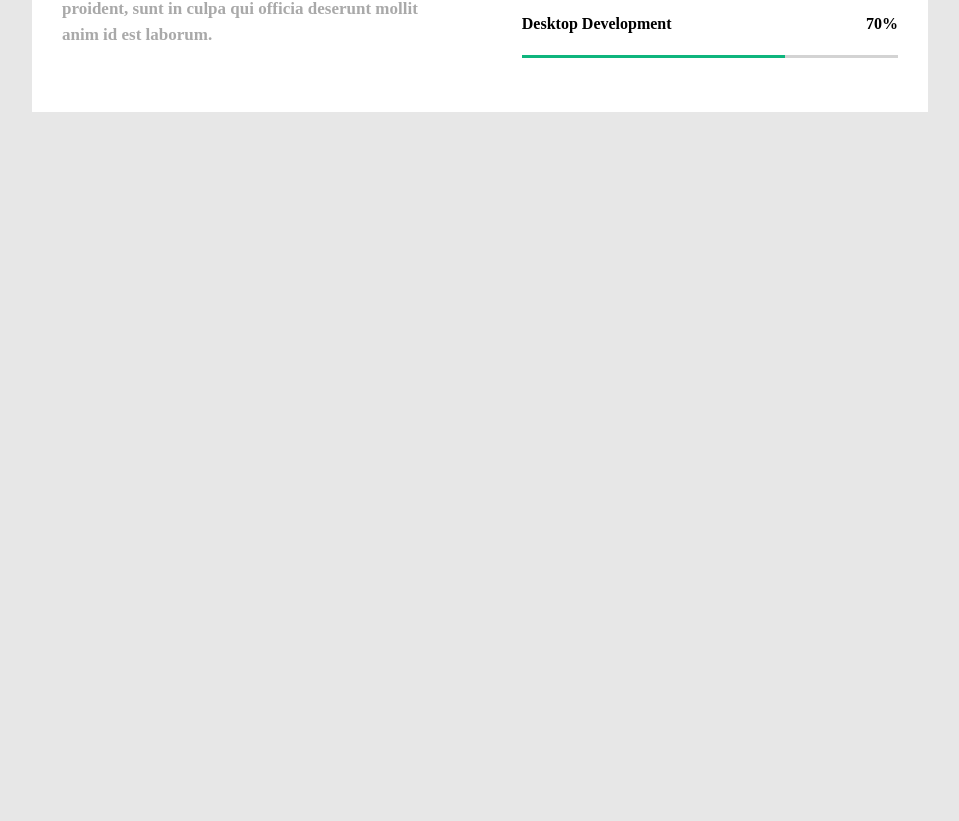
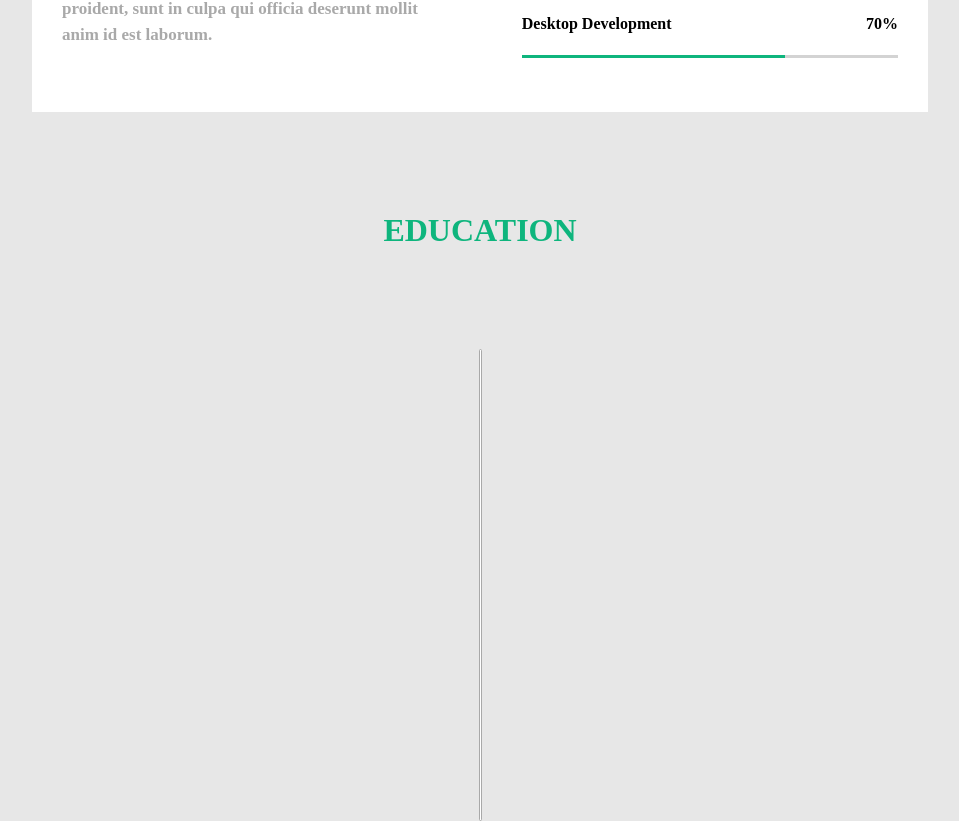
Before and after one commit to jetbase-io/crash-course, a React (Create React App) app: page / in a window 1280 px wide. Shown: the part 1089-1910 px from the top of the page, without its empty margins (160-1119 px from the left). Before the commit the page ends 1251 px from the top, so only its background shows below. Built offline with nearby package versions, Linux system fonts and the light colour scheme.

Commit message:
Create "Education" component

```diff
--- a/src/App.js
+++ b/src/App.js
@@ -1,13 +1,10 @@
 import React from 'react';
 
 import Container from './components/common/Container';
-
 import Header from "./components/header/Header";
-
 import ProfileCard from "./components/profile-card/ProfileCard";
-
 import Skills from "./components/skills/Skills";
-
+import Education from "./components/education/Education";
 
 function App() {
     return (
@@ -18,6 +15,7 @@ function App() {
                 <Header />
                 <ProfileCard />
                 <Skills />
+                <Education />
             </Container>
         </>
     );
--- /dev/null
+++ b/src/components/education/Education.css
@@ -0,0 +1,15 @@
+.education {
+    position: relative;
+}
+
+.education__center-line {
+    position: absolute;
+    left: 0;
+    right: 0;
+    margin: 0 auto;
+    background: white;
+    height: calc(600px - 10vw);
+    width: 3px;
+    border: 1px solid darkgray;
+    border-radius: 3px;
+}
--- /dev/null
+++ b/src/components/education/Education.js
@@ -0,0 +1,27 @@
+import React from 'react';
+import './Education.css'
+
+class Education extends React.Component {
+    constructor(props) {
+        super(props);
+
+    }
+
+    render() {
+        return (
+            <>
+                <h1 className="section-title">Education</h1>
+
+                <section className="education">
+                    <div className="education__center-line" />
+
+                    <div className="education-cards">
+
+                    </div>
+                </section>
+            </>
+        );
+    }
+}
+
+export default Education;
```
